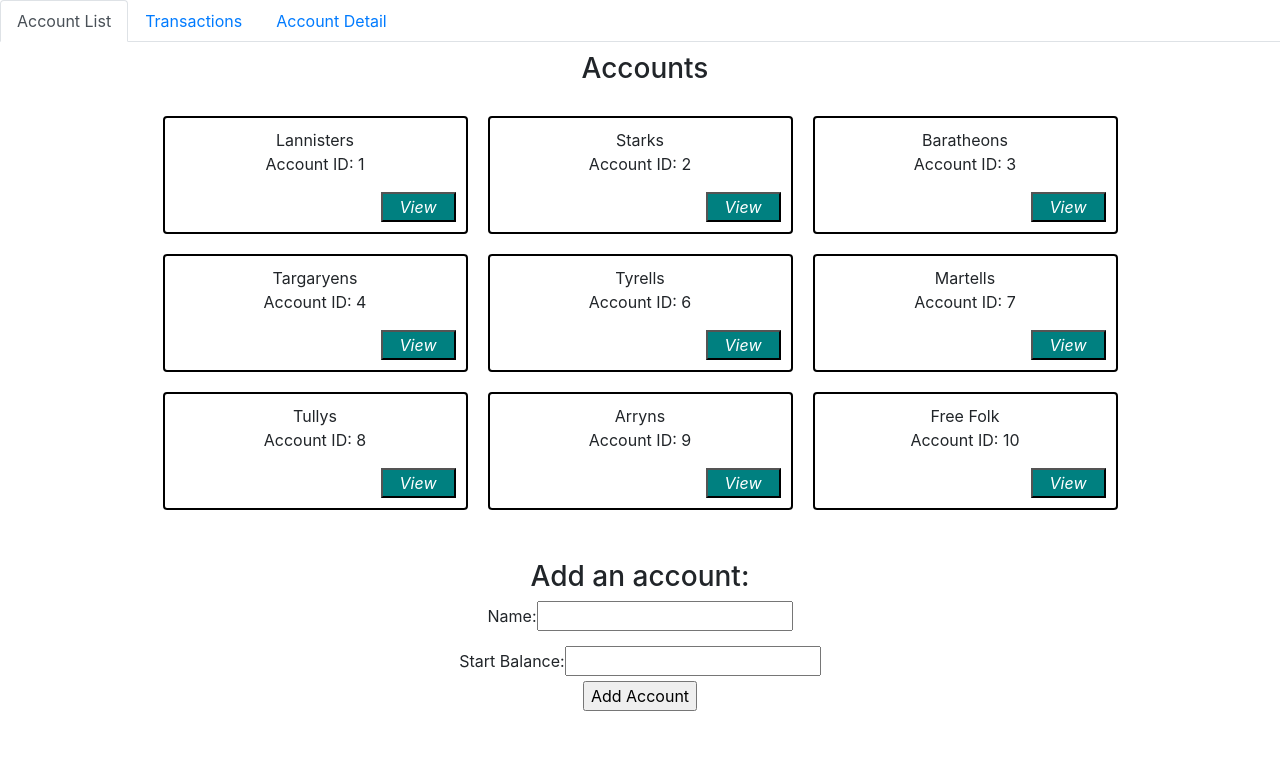
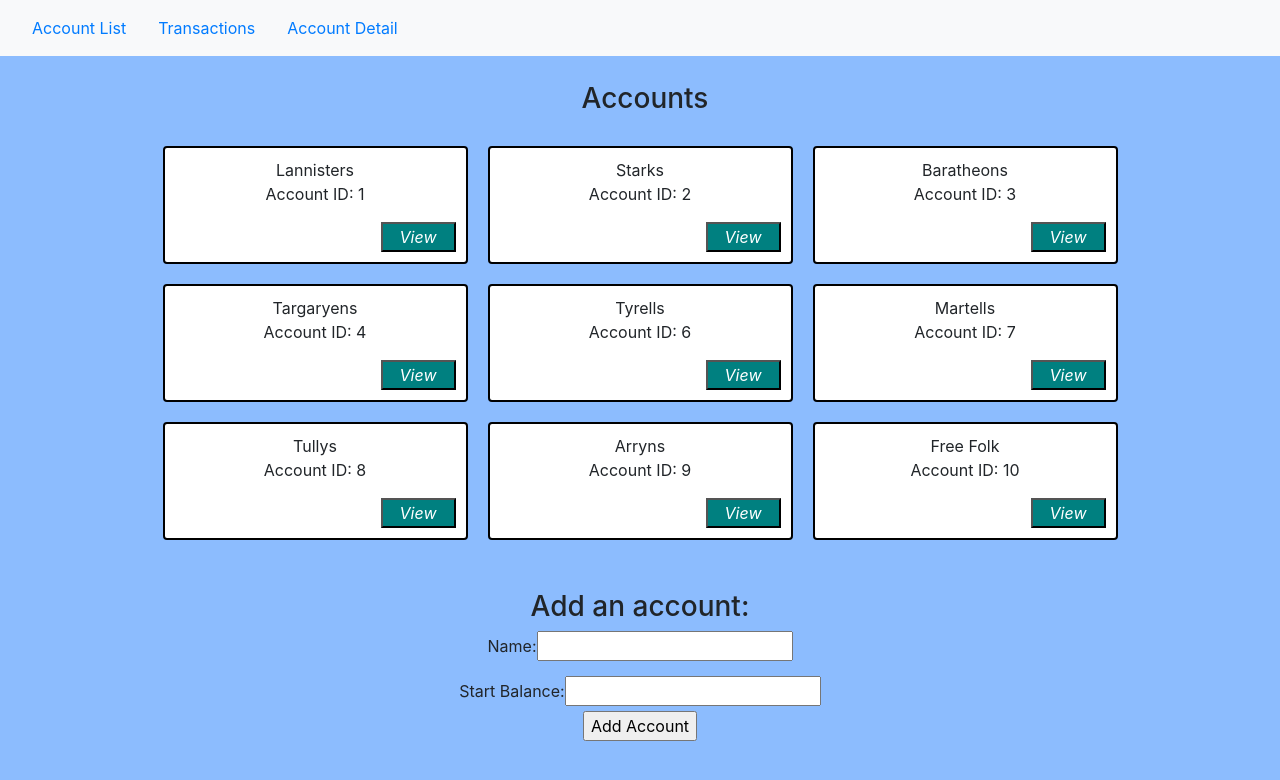
Before and after one commit to ae324/IS322_FinalProject, a React (Create React App) app: page / in a window 1280 px wide. Shown: the top 780 px of the page. Built offline with nearby package versions, Linux system fonts and the light colour scheme.

Commit message:
bootstrap designing

```diff
--- a/src/components/PageTabs.js
+++ b/src/components/PageTabs.js
@@ -15,7 +15,7 @@ class PageTabs extends React.Component {
 
   render () {
     return (
-      <ul className='nav page-tabs nav-tabs'>
+      <ul type='none' className='navbar navbar-expand-lg navbar-light bg-light '>
         <li className='nav-item'>
           <Link className={this.isActiveTab('/')} to="/"
                 onClick={event => this.onTabClick(event, '/')}>
--- a/src/components/style.css
+++ b/src/components/style.css
@@ -86,3 +86,6 @@ html {
 .nav-item:selected {
   color: red;
 }
+body{
+  background-color: #8cbcfe;
+}
```
